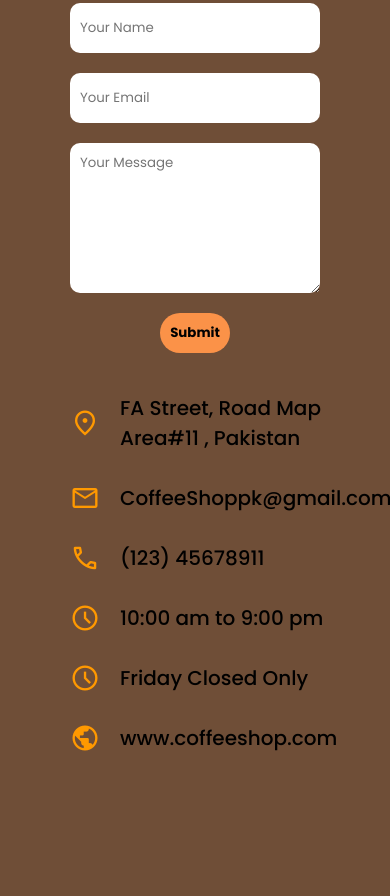
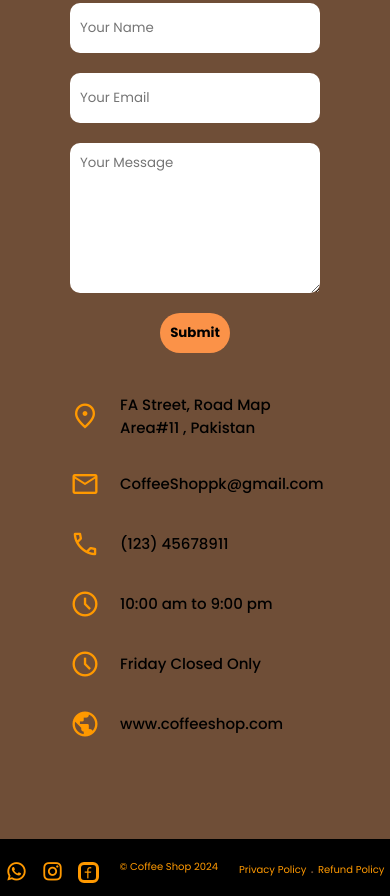
Before and after one commit to mhassanbinkhalid/Coffee-Shop, a website: page static/index.html in a window 390 px wide. Shown: the part 6668-7564 px from the top of the page. Before the commit the page ends 7521 px from the top, so only its background shows below. Drawn offline with nearby package versions, Linux system fonts and the light colour scheme; a web font is replaced by a local one.

Commit message:
Completed

```diff
--- a/static/index.html
+++ b/static/index.html
@@ -280,6 +280,23 @@
         </form>
     </div>
      </section>
+
+     <footer id="footer">
+         <div id="abouticons2">
+             <a href="" id="whatsapp"><i class="ri-whatsapp-line footerwhatsapp"></i></a>
+
+             <a href="" id="instagram"><i class="ri-instagram-line footerinstagram"></i></a>
+
+
+             <a href="" id="facebook"><i class="ri-facebook-line footerfacebook"></i></a>
+         </div>
+        <p id="middle-footer">&copy; Coffee Shop 2024</p>
+        <div id="right-footer">
+            <span><a href="#">Privacy Policy</a></span>
+            <span id="footer-dot">.</span>
+            <span><a href="#">Refund Policy</a></span>
+        </div>
+     </footer>
         </main>
 <!--SwipperLink-->
 <script src="https://cdn.jsdelivr.net/npm/swiper@11/swiper-bundle.min.js"></script>
--- a/static/javascript.js
+++ b/static/javascript.js
@@ -12,6 +12,15 @@ menu.addEventListener("click",()=>{
 
 });
 
+let navlink2=document.querySelectorAll(".navlink2");
+
+navlink2.forEach(link => {
+  link.addEventListener("click",()=>{
+    navbar2.style.right="-2000px";
+  });
+
+
+});
 const swiper = new Swiper('.slider-wrapper', {
     loop: true,
   spaceBetween:25,
--- a/static/style.css
+++ b/static/style.css
@@ -513,6 +513,59 @@ margin: auto;
     width: 180px;
 }
 
+#footer{
+    display: flex;
+    justify-content: space-around;
+    align-items: center;
+    background-color: black;
+    position: relative;
+    bottom: 0px;
+    width: 100%;
+    padding: 5px;
+}
+#middle-footer{
+    color: var(--fourth-color);
+    font-size: 18px;
+
+}
+
+#right-footer a{
+    color: #ff9900;
+    text-decoration: none;
+}
+#footer-dot{
+    color: var(--primary-color);
+    font-weight: bolder;
+}
+#right-footer span{
+    font-size: 18px;
+
+}
+
+.footerwhatsapp{
+    color: var(--fourth-color);
+    font-size: 35px;
+}
+.footerinstagram{
+    color: var(--fourth-color);
+    font-size: 35px;
+}
+.footerfacebook{
+    color: var(--fourth-color);
+    font-size: 25px;
+    border: 3.2px solid var(--fourth-color);
+    border-radius: 6px;
+
+}
+#abouticons2{
+    display: flex;
+justify-content: center;
+align-items: center;
+gap: 14px;
+margin-top: 15px;
+margin-bottom: 5px;
+}
+
 /*Media Query*/
 @media screen and (max-width:1024px) {
     .menu{
@@ -650,6 +703,32 @@ margin-top: -90px;
 
         }
 
+        .footerwhatsapp{
+            color: var(--fourth-color);
+            font-size: 28px;
+        }
+        .footerinstagram{
+            color: var(--fourth-color);
+            font-size: 28px;
+        }
+        .footerfacebook{
+            color: var(--fourth-color);
+            font-size: 17px;
+            border: 3.2px solid var(--fourth-color);
+            border-radius: 6px;
+
+        }
+
+        #middle-footer{
+            color: var(--fourth-color);
+            font-size: 15px;
+            margin-right: 20px;
+        margin-left: 20px;
+        }
+        #right-footer span{
+            font-size: 15px;
+        }
+
 
 }
 @media screen and (max-width:728px) {
@@ -669,4 +748,38 @@ margin-top: -90px;
 
 
     }
+
+    .footerwhatsapp{
+        color: var(--fourth-color);
+        font-size: 22px;
+    }
+    .footerinstagram{
+        color: var(--fourth-color);
+        font-size: 22px;
+    }
+    .footerfacebook{
+        color: var(--fourth-color);
+        font-size: 15px;
+        border: 3.2px solid var(--fourth-color);
+        border-radius: 6px;
+
+    }
+
+    #middle-footer{
+        color: var(--fourth-color);
+        font-size: 10px;
+        margin-right: 20px;
+    margin-left: 20px;
+    }
+    #right-footer span{
+        font-size: 10px;
+        text-align: center;
+    }
+
+    li>span+p {
+        font-size: 15px;
+        font-weight: 500;
+        text-wrap: wrap !important;
+
+    }
 }
```
